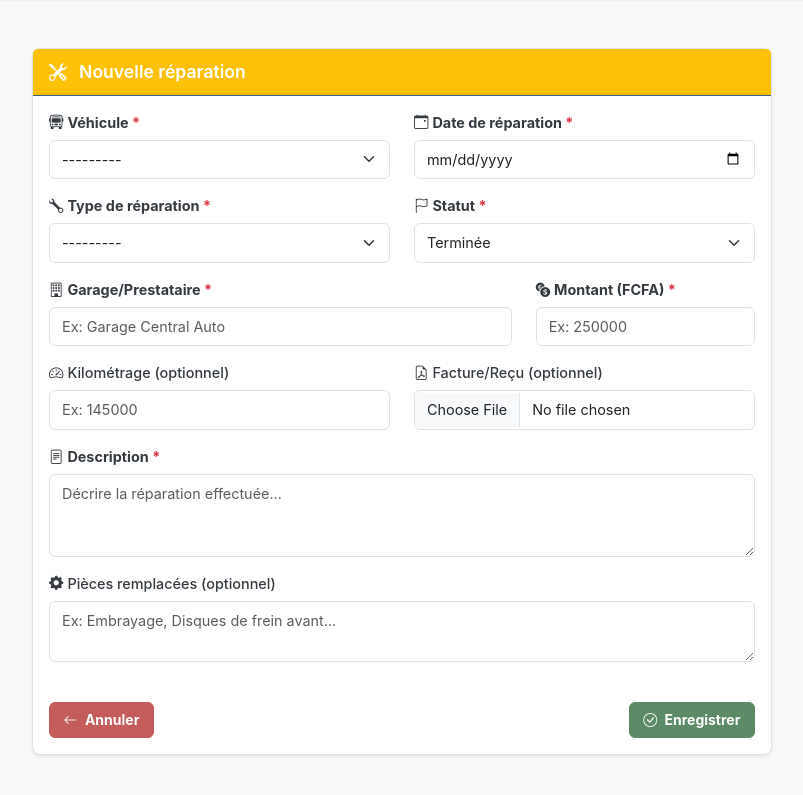
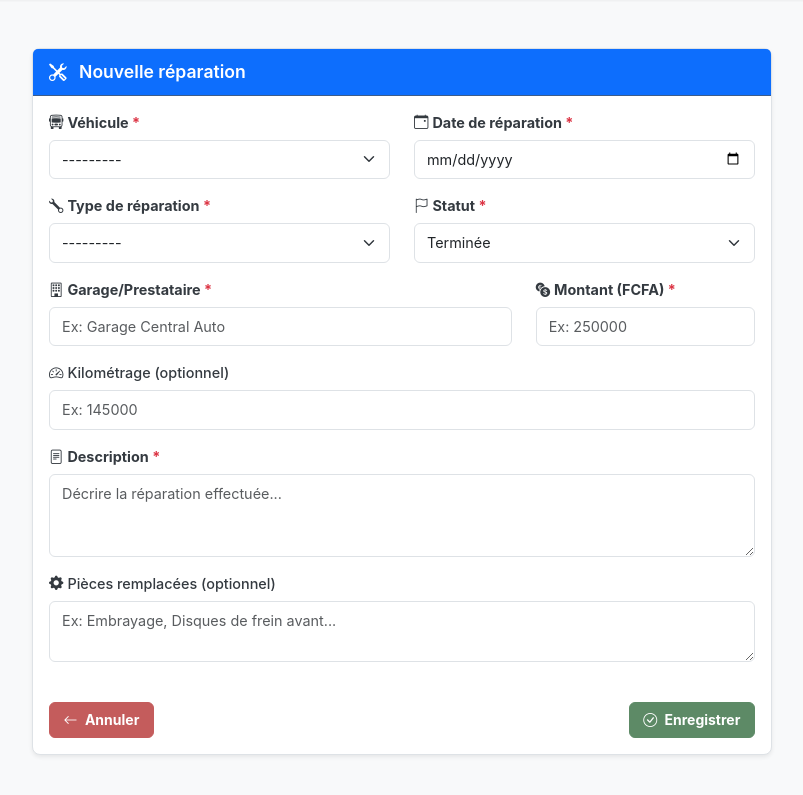
Before and after one commit to ziscokone/gestion-billeterie, a Django app: page /vehicules/reparations/ajouter/ in a window 1280 px wide. Shown: the part 119-914 px from the top of the page, without its empty margins (238-1041 px from the left). Run offline with Django 5.2, Linux system fonts and the light colour scheme; a user stored in the database is signed in; data comes from the database, SQL or seed files in the repository; both versions use the stored data as it was before the commit; parts of the project's set-up code (start-up, migrations or seed data) failed here and were passed over.

Commit message:
Correction des coueleurs des vue reparations

```diff
--- a/apps/vehicules/admin.py
+++ b/apps/vehicules/admin.py
@@ -61,7 +61,7 @@ class ReparationVehiculeAdmin(admin.ModelAdmin):
             'fields': ('description', 'garage_prestataire', 'montant', 'kilometrage')
         }),
         ('Pièces et documents', {
-            'fields': ('pieces_remplacees', 'facture'),
+            'fields': ('pieces_remplacees',),
             'classes': ('collapse',)
         }),
     )
--- a/apps/vehicules/forms.py
+++ b/apps/vehicules/forms.py
@@ -175,7 +175,7 @@ class ReparationVehiculeForm(forms.ModelForm):
         fields = [
             'vehicule', 'date_reparation', 'type_reparation', 'description',
             'garage_prestataire', 'montant', 'kilometrage', 'pieces_remplacees',
-            'facture', 'statut'
+            'statut'
         ]
         widgets = {
             'vehicule': forms.Select(attrs={
@@ -213,9 +213,6 @@ class ReparationVehiculeForm(forms.ModelForm):
                 'rows': 2,
                 'placeholder': 'Ex: Embrayage, Disques de frein avant...'
             }),
-            'facture': forms.FileInput(attrs={
-                'class': 'form-control',
-            }),
             'statut': forms.Select(attrs={
                 'class': 'form-select',
             }),
@@ -229,6 +226,5 @@ class ReparationVehiculeForm(forms.ModelForm):
             'montant': 'Montant (FCFA)',
             'kilometrage': 'Kilométrage (optionnel)',
             'pieces_remplacees': 'Pièces remplacées (optionnel)',
-            'facture': 'Facture/Reçu (optionnel)',
             'statut': 'Statut',
         }
--- a/apps/vehicules/models.py
+++ b/apps/vehicules/models.py
@@ -331,12 +331,6 @@ class ReparationVehicule(models.Model):
         blank=True,
         verbose_name="Pièces remplacées"
     )
-    facture = models.FileField(
-        upload_to='reparations/factures/%Y/%m/',
-        blank=True,
-        null=True,
-        verbose_name="Facture/Reçu"
-    )
     statut = models.CharField(
         max_length=20,
         choices=STATUT_CHOICES,
--- a/templates/vehicules/rapport_reparations.html
+++ b/templates/vehicules/rapport_reparations.html
@@ -14,8 +14,8 @@
 
         <div class="card-body">
             <!-- Filtres de période -->
-            <div class="card mb-4 border-secondary">
-                <div class="card-header bg-secondary bg-opacity-10">
+            <div class="card mb-4 border-primary">
+                <div class="card-header bg-primary text-white">
                     <h6 class="mb-0"><i class="bi bi-calendar-range me-2"></i>Période d'analyse</h6>
                 </div>
                 <div class="card-body">
--- a/templates/vehicules/reparation_form.html
+++ b/templates/vehicules/reparation_form.html
@@ -7,7 +7,7 @@
     <div class="row justify-content-center">
         <div class="col-lg-8">
             <div class="card shadow-sm">
-                <div class="card-header bg-warning text-dark">
+                <div class="card-header bg-primary text-white">
                     <h4 class="mb-0">
                         <i class="bi bi-tools me-2"></i>
                         {% if form.instance.pk %}
@@ -101,7 +101,7 @@
                                 {% endif %}
                             </div>
 
-                            <div class="col-md-6 mb-3">
+                            <div class="col-12 mb-3">
                                 <label for="{{ form.kilometrage.id_for_label }}" class="form-label">
                                     <i class="bi bi-speedometer2 me-1"></i>{{ form.kilometrage.label }}
                                 </label>
@@ -109,23 +109,6 @@
                                 {% if form.kilometrage.errors %}
                                     <div class="invalid-feedback d-block">
                                         {{ form.kilometrage.errors }}
-                                    </div>
-                                {% endif %}
-                            </div>
-
-                            <div class="col-md-6 mb-3">
-                                <label for="{{ form.facture.id_for_label }}" class="form-label">
-                                    <i class="bi bi-file-earmark-pdf me-1"></i>{{ form.facture.label }}
-                                </label>
-                                {{ form.facture }}
-                                {% if form.facture.errors %}
-                                    <div class="invalid-feedback d-block">
-                                        {{ form.facture.errors }}
-                                    </div>
-                                {% endif %}
-                                {% if form.instance.facture %}
-                                    <div class="form-text">
-                                        Fichier actuel: <a href="{{ form.instance.facture.url }}" target="_blank">{{ form.instance.facture.name }}</a>
                                     </div>
                                 {% endif %}
                             </div>
--- a/templates/vehicules/reparation_list.html
+++ b/templates/vehicules/reparation_list.html
@@ -24,8 +24,8 @@
 
         <div class="card-body">
             <!-- Filtres -->
-            <div class="card mb-4 border-secondary">
-                <div class="card-header bg-secondary bg-opacity-10">
+            <div class="card mb-4 border-primary">
+                <div class="card-header bg-primary text-white">
                     <h6 class="mb-0"><i class="bi bi-funnel me-2"></i>Filtres</h6>
                 </div>
                 <div class="card-body">
```
Also changed, not shown: templates/vehicules/reparation_detail.html (+0 -13 lines), templates/vehicules/vehicule_form.html (+24 -0 lines), apps/vehicules/migrations/0003_remove_reparationvehicule_facture.py (added), db.sqlite3.
